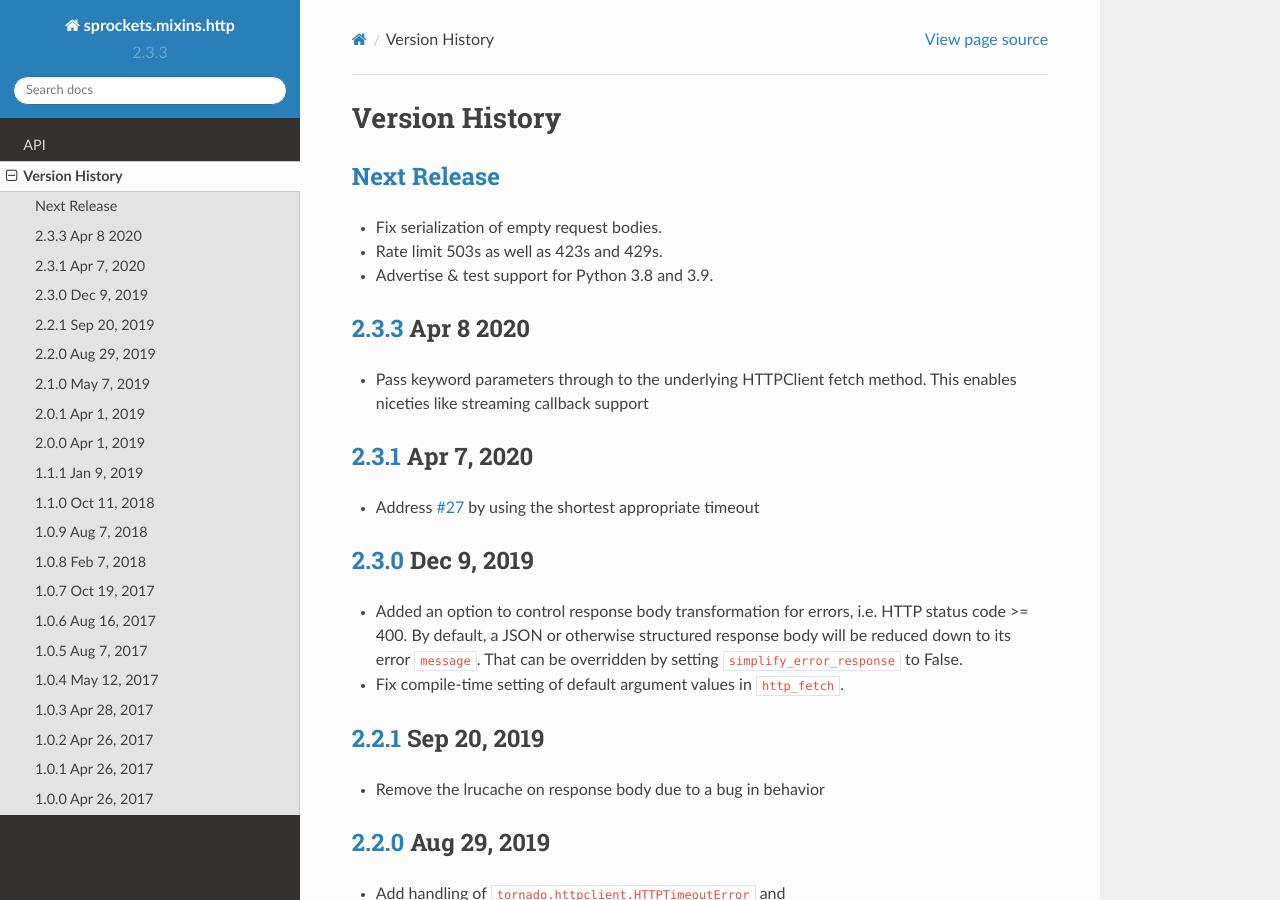
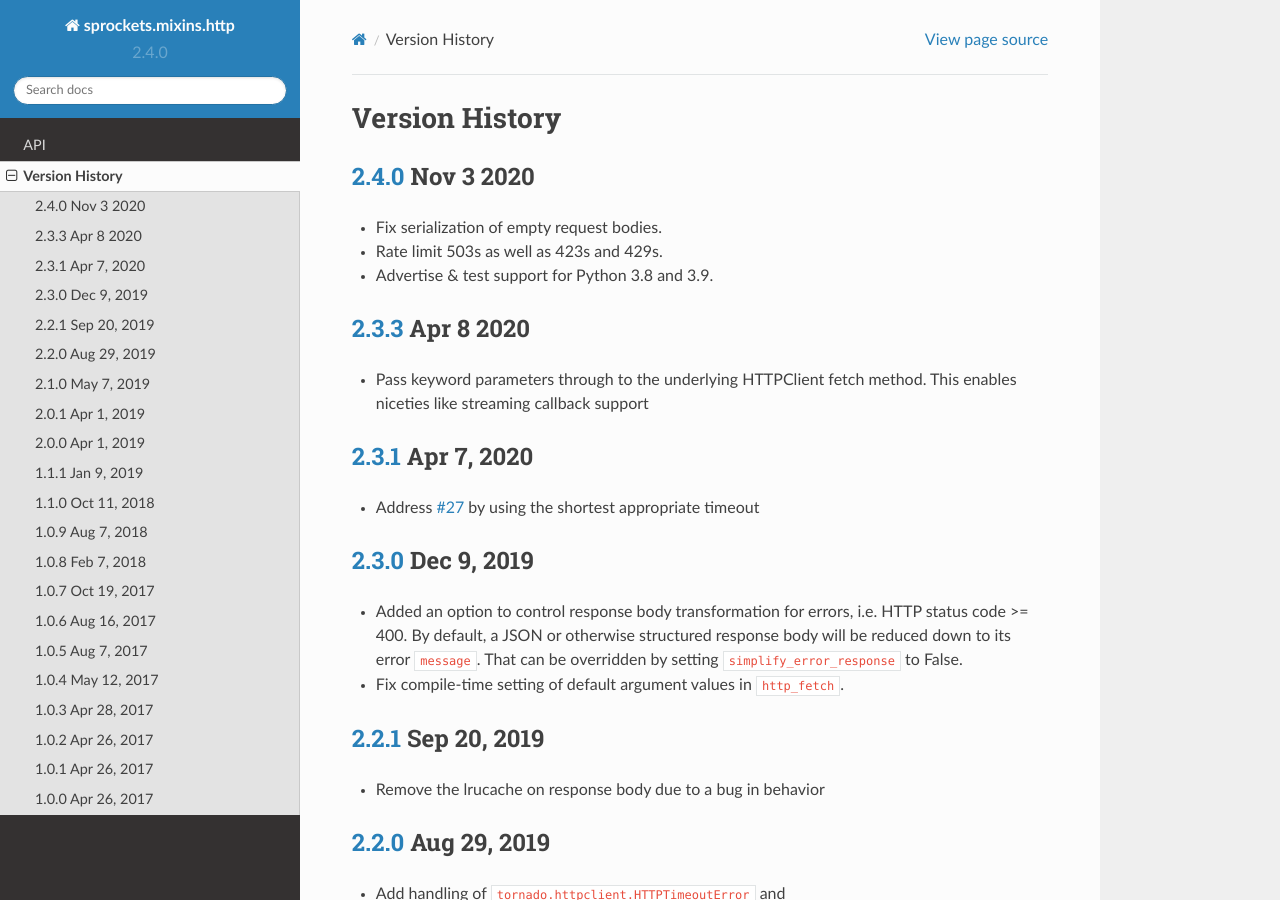
Before and after one commit to sprockets/sprockets.mixins.http, a Sphinx documentation site: the page built from docs/history.rst, in a window 1280 px wide and 900 px high. Built offline with Sphinx 7.4.7 and the Read the Docs theme 2.0.0, drawn with Linux system fonts in a browser that asks for light colours; the version number is read from the project's files by our own code.

Commit message:
2.4.0: Rate limit 503s

```diff
--- a/docs/history.rst
+++ b/docs/history.rst
@@ -1,8 +1,8 @@
 Version History
 ===============
 
-`Next Release`_
----------------
+`2.4.0`_ Nov 3 2020
+-------------------
 - Fix serialization of empty request bodies.
 - Rate limit 503s as well as 423s and 429s.
 - Advertise & test support for Python 3.8 and 3.9.
@@ -111,7 +111,8 @@ Version History
 ---------------------
 - Initial Version
 
-.. _Next Release: https://github.com/sprockets/sprockets.mixins.http/compare/2.3.3...master
+.. _Next Release: https://github.com/sprockets/sprockets.mixins.http/compare/2.4.0...master
+.. _2.4.0: https://github.com/sprockets/sprockets.mixins.http/compare/2.3.3...2.4.0
 .. _2.3.3: https://github.com/sprockets/sprockets.mixins.http/compare/2.3.1...2.3.3
 .. _2.3.1: https://github.com/sprockets/sprockets.mixins.http/compare/2.3.0...2.3.1
 .. _2.3.0: https://github.com/sprockets/sprockets.mixins.http/compare/2.2.1...2.3.0
--- a/setup.py
+++ b/setup.py
@@ -23,7 +23,7 @@ def read_requirements(name):
 
 setuptools.setup(
     name='sprockets.mixins.http',
-    version='2.3.3',
+    version='2.4.0',
     description='HTTP Client Mixin for Tornado RequestHandlers',
     long_description=open('README.rst').read(),
     url='https://github.com/sprockets/sprockets.mixins.http',
```
Also changed, not shown: 1 other file.
